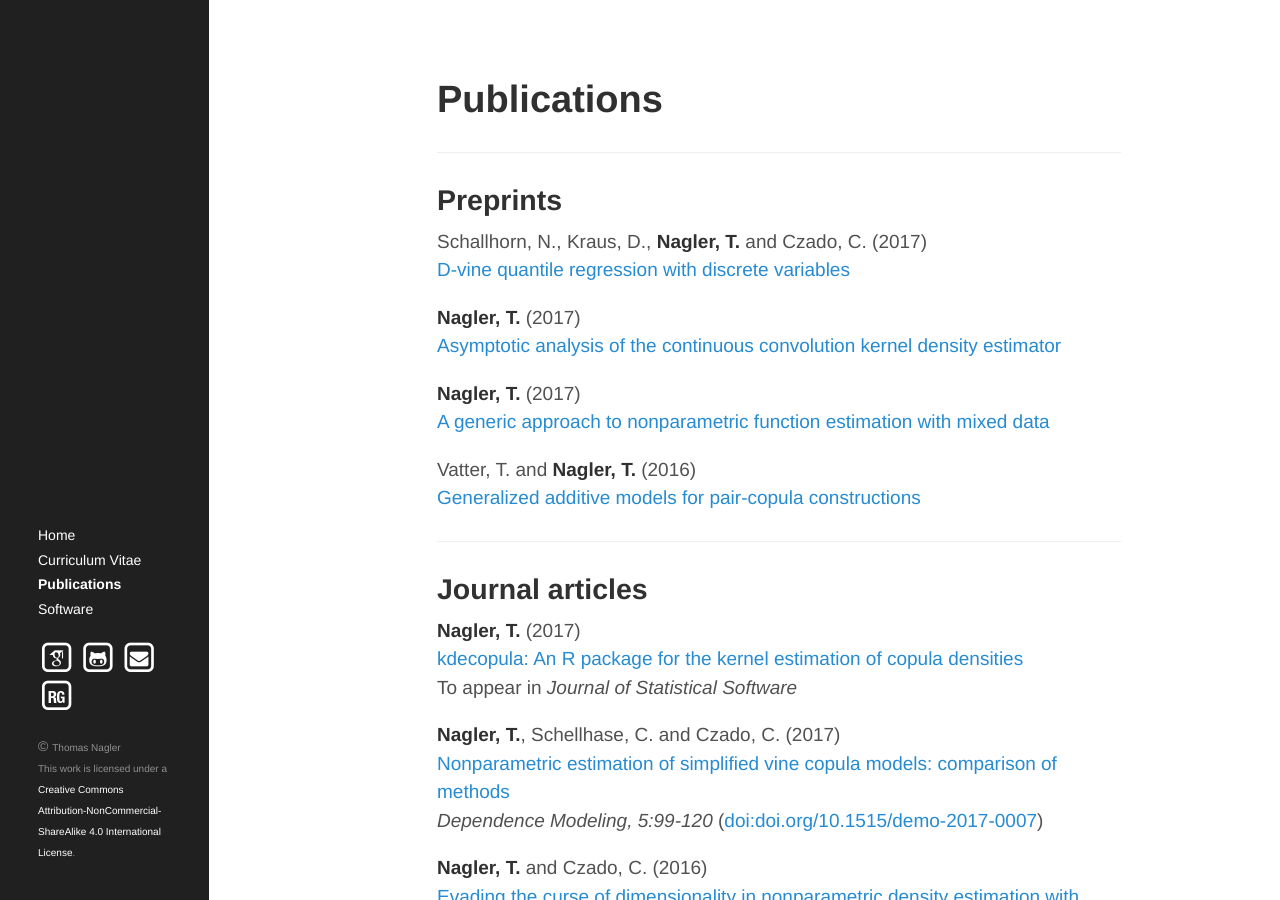
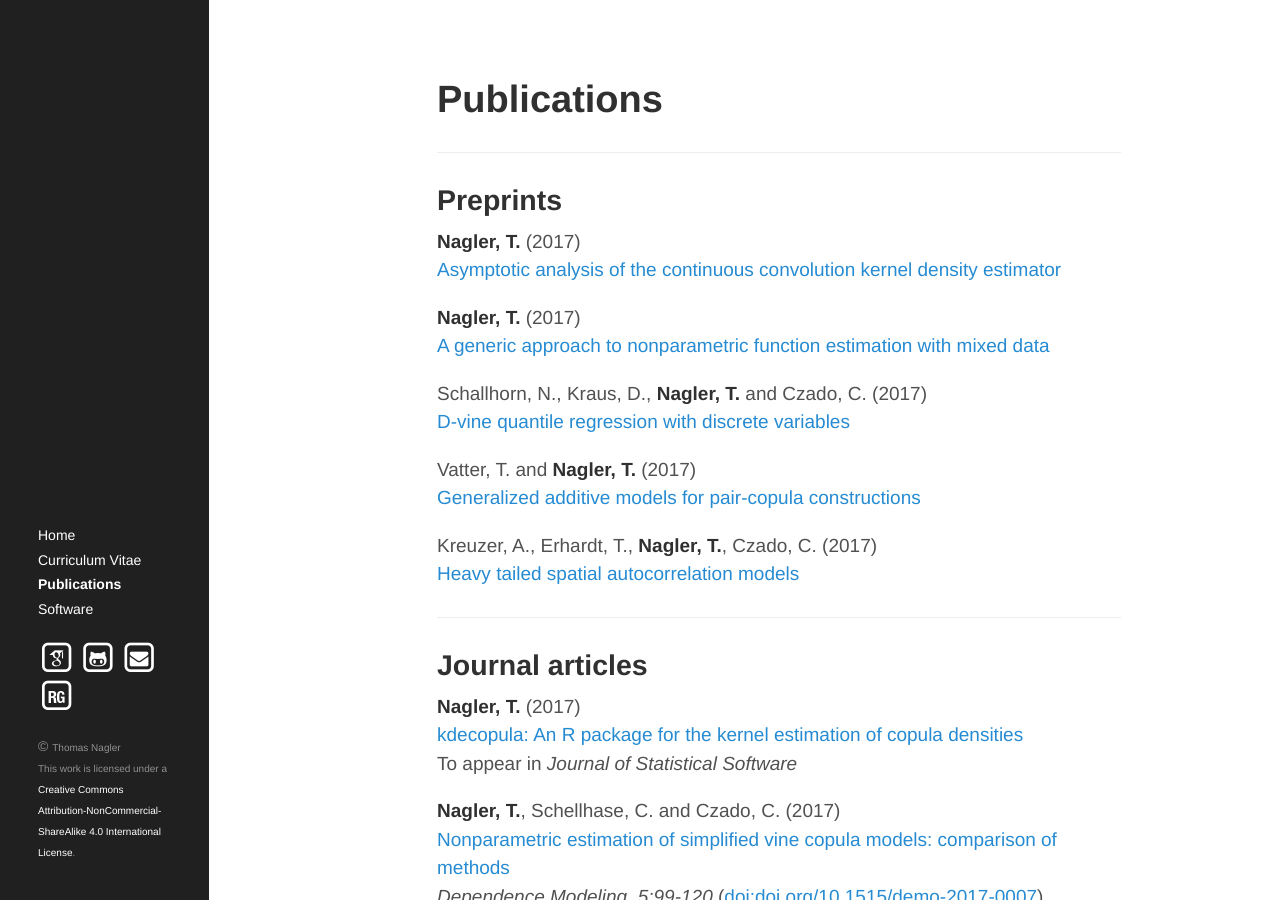
Before and after one commit to tnagler/tnagler.github.io, a Jekyll site: the page built from pubs.md, in a window 1280 px wide and 900 px high. Built offline with Jekyll 4.4.1, drawn with Linux system fonts in a browser that asks for light colours; nearby versions of some CDN libraries; some web fonts are replaced.

Commit message:
update pubs

```diff
--- a/pubs.md
+++ b/pubs.md
@@ -8,19 +8,20 @@ title: "Publications"
 
 ## Preprints
 
-Schallhorn, N., Kraus, D., **Nagler, T.** and Czado, C. (2017)
-[D-vine quantile regression with discrete variables](http://arxiv.org/abs/1705.08310)
-
 **Nagler, T.** (2017)
 [Asymptotic analysis of the continuous convolution kernel density estimator](https://arxiv.org/abs/1705.05431)
 
 **Nagler, T.** (2017)
 [A generic approach to nonparametric function estimation with mixed data](https://arxiv.org/abs/1704.07457)
 
-Vatter, T. and **Nagler, T.** (2016)
+Schallhorn, N., Kraus, D., **Nagler, T.** and Czado, C. (2017)
+[D-vine quantile regression with discrete variables](http://arxiv.org/abs/1705.08310)
+
+Vatter, T. and **Nagler, T.** (2017)
 [Generalized additive models for pair-copula constructions](https://arxiv.org/abs/1608.01593)
 
-
+Kreuzer, A., Erhardt, T., **Nagler, T.**, Czado, C. (2017)
+[Heavy tailed spatial autocorrelation models](https://arxiv.org/abs/1707.03165)
 
 ----------
 
@@ -41,7 +42,6 @@ simplified vine copulas](https://arxiv.org/abs/1503.03305)
 *Journal of Multivariate Analysis, 151:69-89*
 ([doi:10.1016/j.jmva.2016.07.003](http://www.sciencedirect.com/science/article/pii/S0047259X16300471))
 
-
 ----------
 
 ## Theses
```
